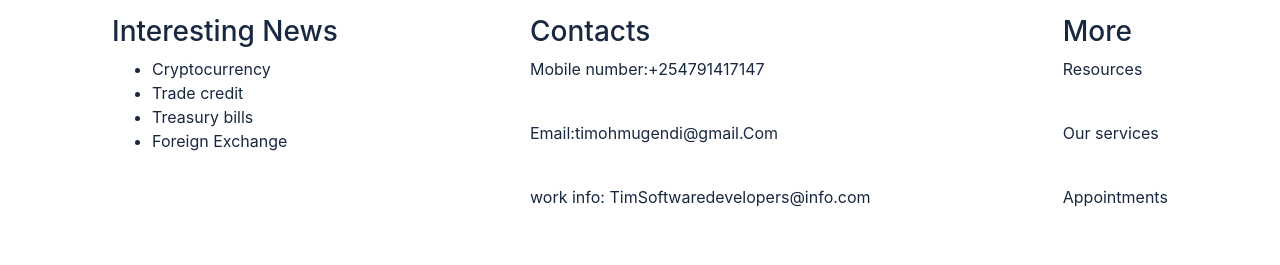
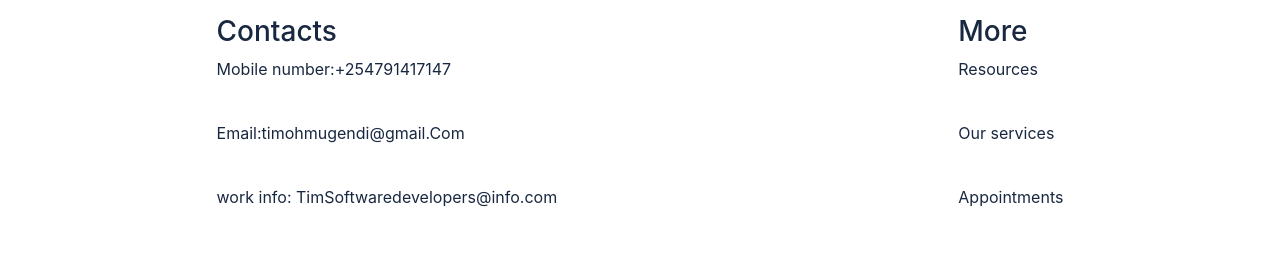
Before and after one commit to Timoh97/MyPortfolio, a Django app: page / in a window 1280 px wide. Shown: the part 857-1122 px from the top of the page. Run offline with Django 3.2, Linux system fonts and the light colour scheme; some libraries are stand-ins or nearby versions.

Commit message:
make deletions in footer.html

```diff
--- a/application/templates/footer.html
+++ b/application/templates/footer.html
@@ -1,13 +1,5 @@
 <div style="background-color: #ffffff; display: flex; flex-direction: row; justify-content: space-around; padding: 1em;">
-    <div>
-        <h3 style="color: #192841">Interesting News</h3>
-        <ul>
-            <li style="color: #192841"><a style="color: #192841" href="https://www.coindesk.com">Cryptocurrency</a></li>
-            <li style="color: #192841"><a style="color: #192841" href="https://www.investopedia.com/terms/t/trade-credit.asp">Trade credit</a></li>
-            <li style="color: #192841"><a style="color: #192841" href="https://www.centralbank.go.ke/securities/treasury-bills/">Treasury bills</a></li>
-            <li style="color: #192841"><a style="color: #192841" href="https://www.centralbank.go.ke/rates/forex-exchange-rates/">Foreign Exchange</a></li>
-        </ul>
-    </div>
+
     <div>
         <h3 style="color: #192841">Contacts</h3>
         <p style="color: #192841">Mobile number:+254791417147</p> <br>
```
